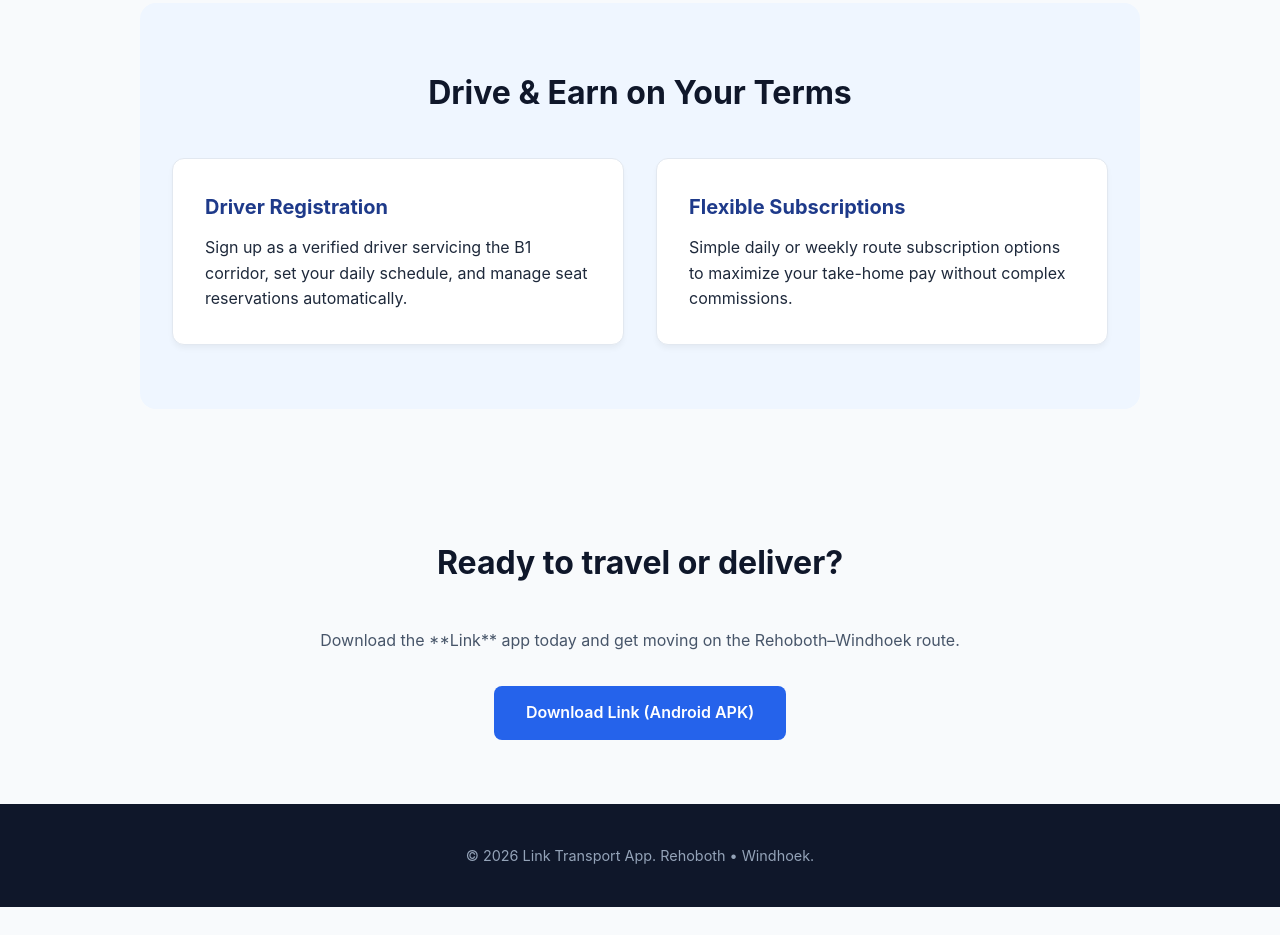
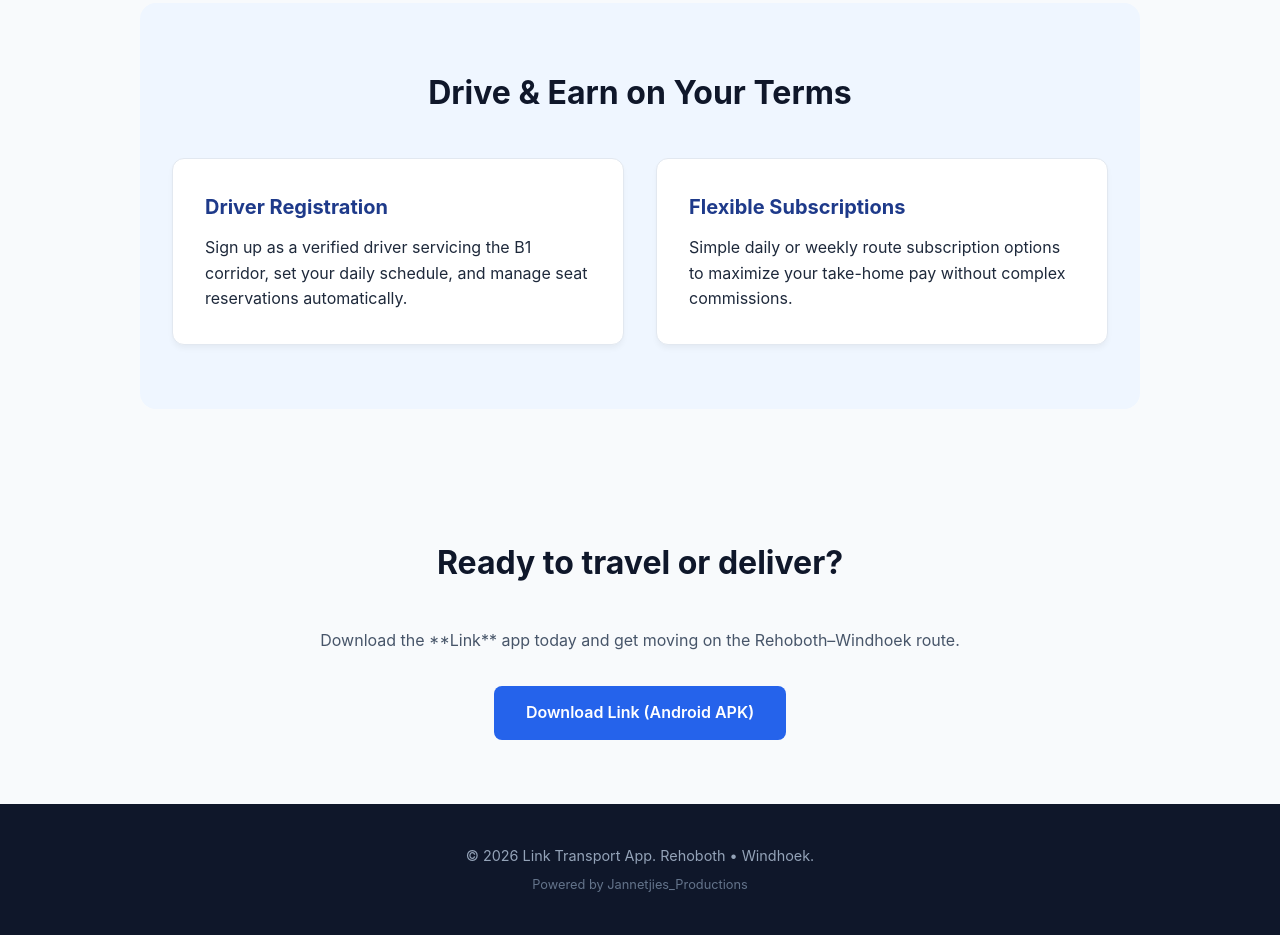
Before and after one commit to watwarij/jannetjies_productions, a plain HTML site: page index.html in a window 1280 px wide. Shown: the part 896-1831 px from the top of the page. Before the commit the page ends 1803 px from the top, so only its background shows below. Drawn offline with Linux system fonts and the light colour scheme.

Commit message:
Update footer with copyright and production info

```diff
--- a/index.html
+++ b/index.html
@@ -81,8 +81,11 @@
   </section>
 
   <footer>
+
     <p>&copy; 2026 Link Transport App. Rehoboth &bull; Windhoek.</p>
+    <p style="margin-top: 0.5rem; font-size: 0.8rem; color: #64748b;">Powered by Jannetjies_Productions</p>
   </footer>
+
 
 </body>
 </html>
```
